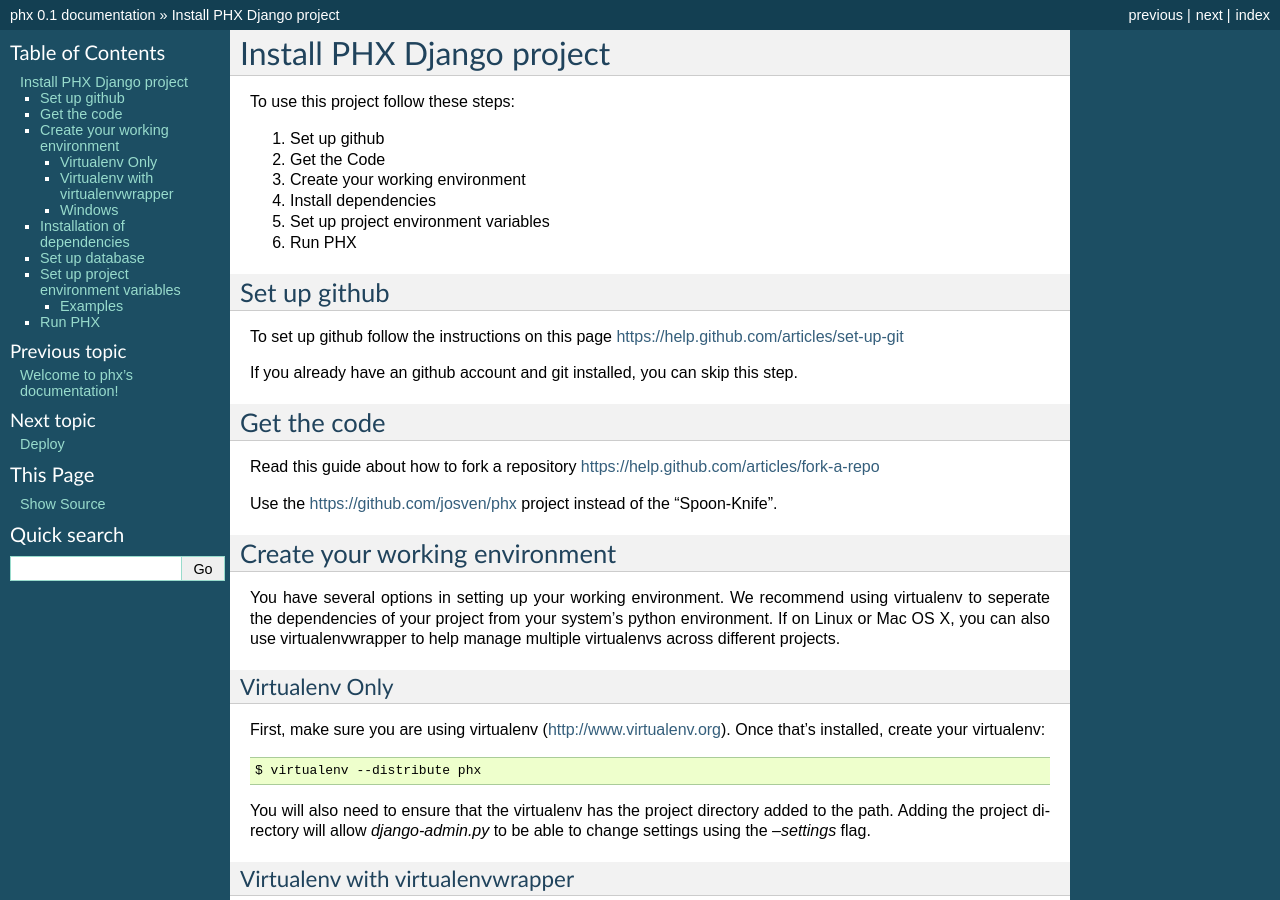
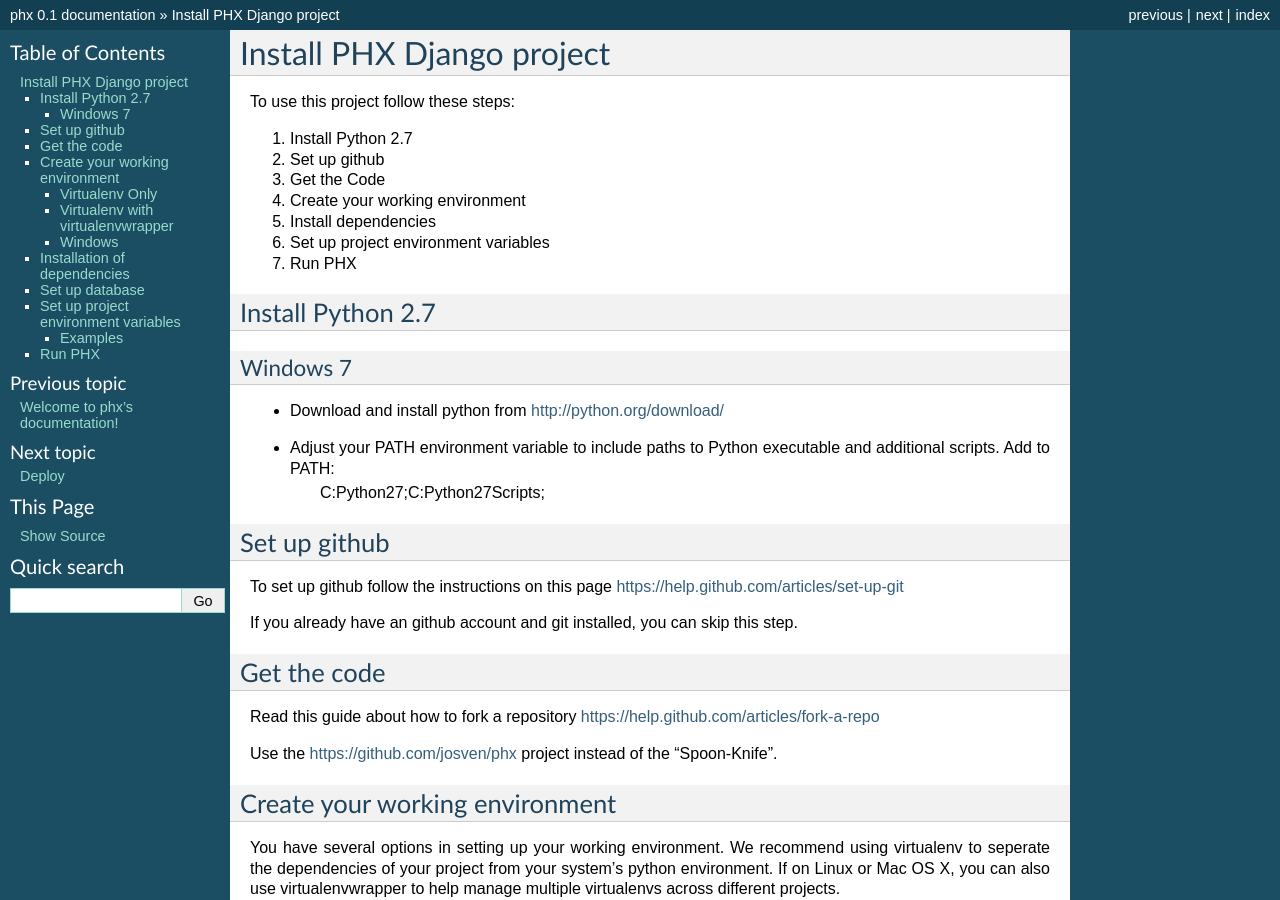
Before and after one commit to josven/phx, a Sphinx documentation site: the page built from docs/install.rst, in a window 1280 px wide and 900 px high. Built offline with Sphinx 7.4.7, drawn with Linux system fonts in a browser that asks for light colours; pages that are not in the unit, such as notebooks, are missing from menus.

Commit message:
Update install.rst

```diff
--- a/docs/install.rst
+++ b/docs/install.rst
@@ -4,12 +4,24 @@
 
 To use this project follow these steps:
 
+#. Install Python 2.7
 #. Set up github
 #. Get the Code
 #. Create your working environment
 #. Install dependencies
 #. Set up project environment variables
 #. Run PHX
+
+Install Python 2.7
+==================
+
+Windows 7
+---------
+
+- Download and install python from http://python.org/download/
+
+- Adjust your PATH environment variable to include paths to Python executable and additional scripts. Add to PATH:
+    C:\Python27\;C:\Python27\Scripts;
 
 
 Set up github
```
